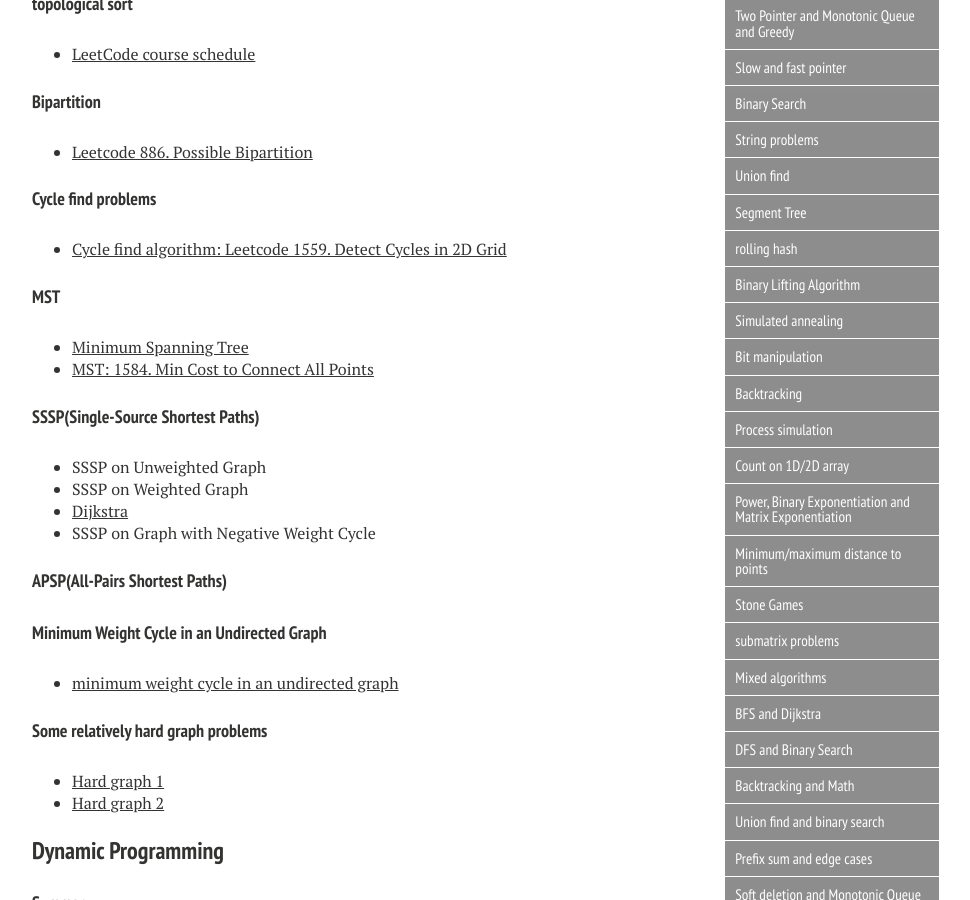
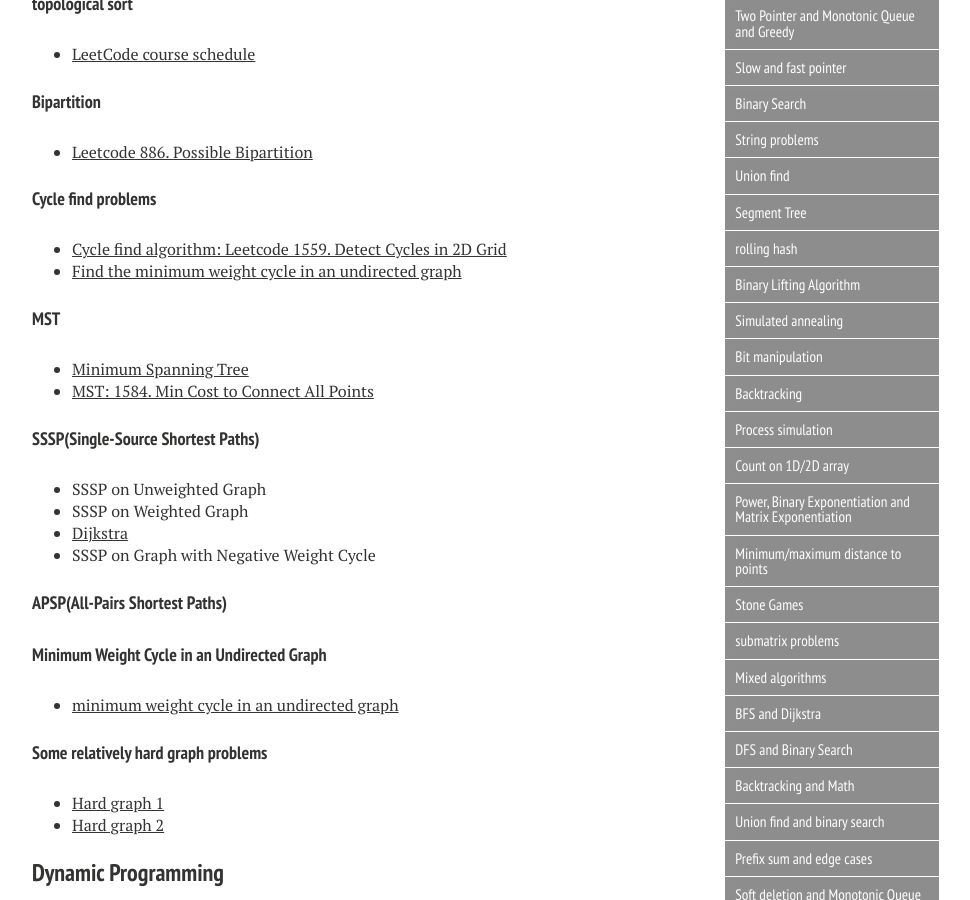
Before and after one commit to xiaokeshen/xiaokeshen.github.io, a Jekyll site: the page built from SoftwareEngineering/index.md, in a window 1280 px wide and 900 px high, scrolled down 1433 px. Shown: the whole window, without its empty margins (288-1258 px from the left). Built offline with Jekyll 4.4.1, drawn with Linux system fonts in a browser that asks for light colours; nearby versions of some CDN libraries.

Commit message:
Add one article

```diff
--- a/SoftwareEngineering/index.md
+++ b/SoftwareEngineering/index.md
@@ -57,6 +57,7 @@ My 'Serious' coding got started since I became a student as a Computer Science M
 
 #### Cycle find problems
 - [Cycle find algorithm: Leetcode 1559. Detect Cycles in 2D Grid](https://medium.com/@jim.morris.shen/cycle-find-algorithm-dca33cbfa5fb?sk=b8d85b6c57a09cb909b93f7688966b1d)
+- [Find the minimum weight cycle in an undirected graph](https://jimmy-shen.medium.com/find-the-minimum-weight-cycle-in-an-undirected-graph-f72a5bb5bd33)
 
 #### MST
 - [Minimum Spanning Tree](https://medium.com/@jim.morris.shen/minimum-spanning-tree-b02ff538df37?source=friends_link&sk=527828767df20ebd70b54e35d059e874)
```
